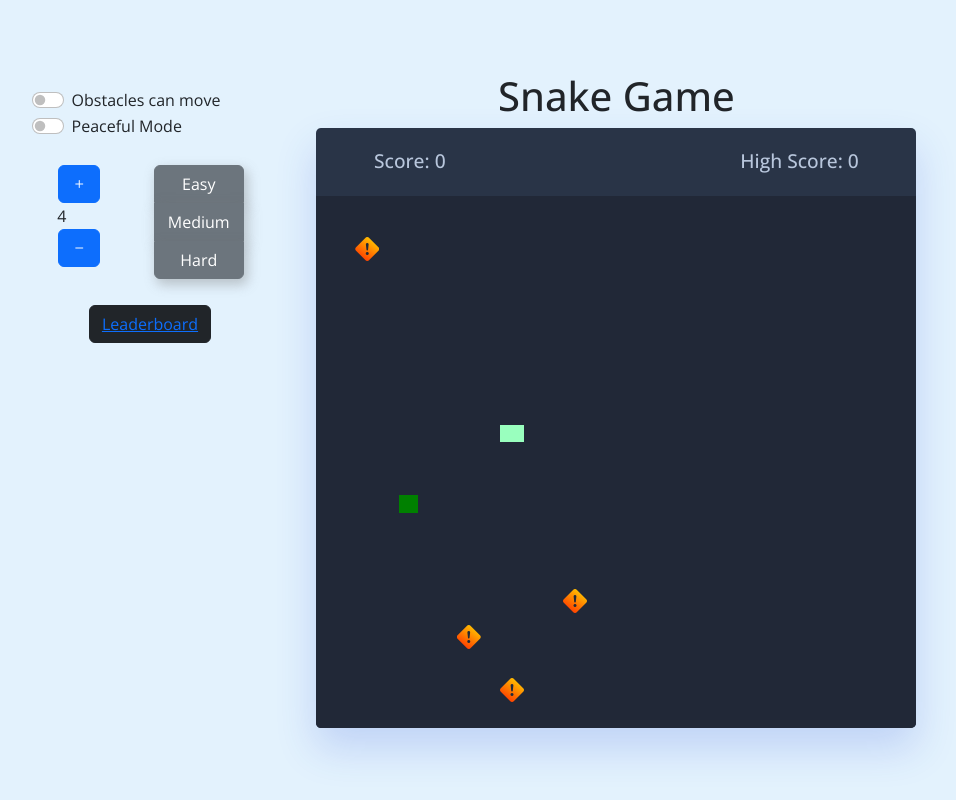
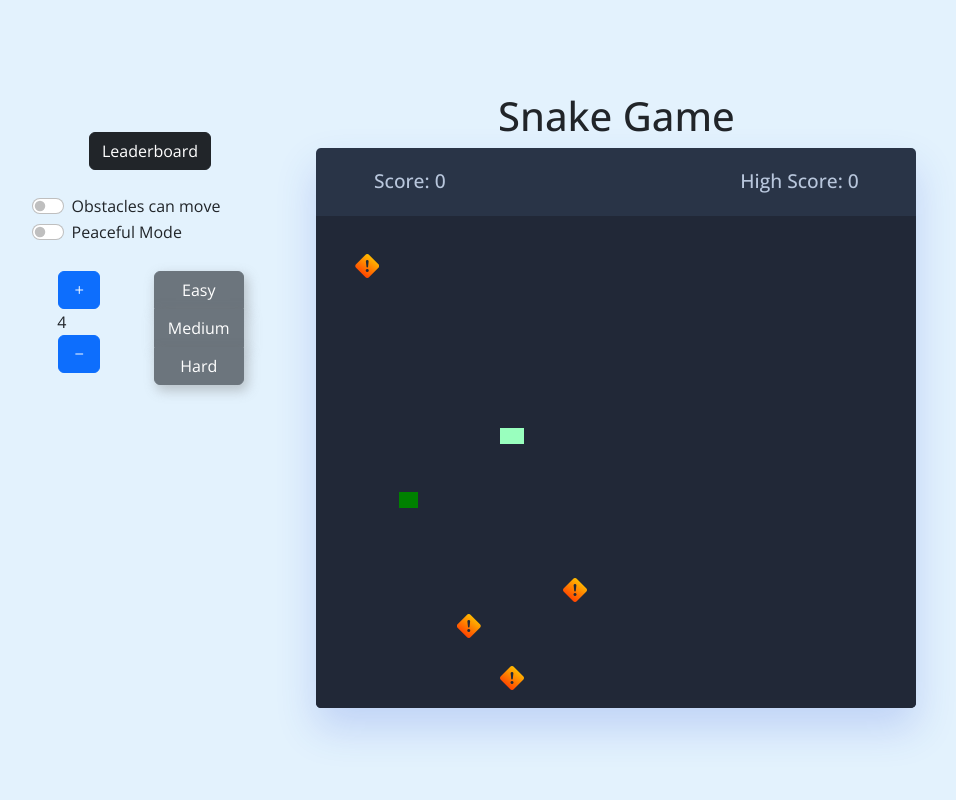
Before and after one commit to tmchuynh/full_snake_game, a Flask app: page /snake_game in a window 1280 px wide. Shown: the whole page, without its empty margins (190-1146 px from the left). Run offline with Flask 3, Linux system fonts and the light colour scheme; some libraries are stand-ins or nearby versions.

Commit message:
update main.css, welcome.js, flask_app/templates/index.html and opening.html

```diff
--- a/flask_app/static/css/main.css
+++ b/flask_app/static/css/main.css
@@ -19,7 +19,7 @@ body {
 
 .wrapper {
   width: 75vmin;
-  height: 75vmin;
+  height: 70vmin;
   display: flex;
   overflow: hidden;
   flex-direction: column;
--- a/flask_app/static/js/welcome.js
+++ b/flask_app/static/js/welcome.js
@@ -117,3 +117,7 @@ function closeModal() {
 }
 
 showFirstModal("Let's play!");
+
+function redirectToSnakeGame() {
+    window.location.href = "/snake_game";
+}
--- a/flask_app/templates/index.html
+++ b/flask_app/templates/index.html
@@ -13,6 +13,9 @@
 <body>
   <section class="d-flex justify-center">
     <div class="d-flex flex-column px-5 py-3">
+      <div class="d-flex justify-content-center mx-auto p-4">
+        <a class="btn btn-dark" href="/leaderboard">Leaderboard</a>
+      </div>
       <div class="form-check form-switch me-5">
         <input class="form-check-input" type="checkbox" role="switch" id="obstaclesMove">
         <label class="form-check-label" for="obstaclesMove">Obstacles can move</label>
@@ -37,9 +40,6 @@
           <button class="medium btn btn-secondary">Medium</button>
           <button class="hard btn btn-secondary">Hard</button>
         </div>
-      </div>
-      <div class="d-flex justify-content-center mx-auto">
-        <button class="btn btn-dark"><a href="/leaderboard">Leaderboard</a></button>
       </div>
     </div>
     <div class="d-flex flex-column text-center">
--- a/flask_app/templates/opening.html
+++ b/flask_app/templates/opening.html
@@ -39,7 +39,7 @@
                     {% endfor %}
 
                     <div class="d-flex">
-                        <button class="btn btn-danger" type="button" name="noButton">No thanks</button>
+                        <button class="btn btn-danger" onclick="redirectToSnakeGame()" type="button" name="noButton">No thanks</button>
                         <button class="btn btn-primary" type="submit" name="saveScore" value="saveScore">Save
                             score</button>
                     </div>
```
